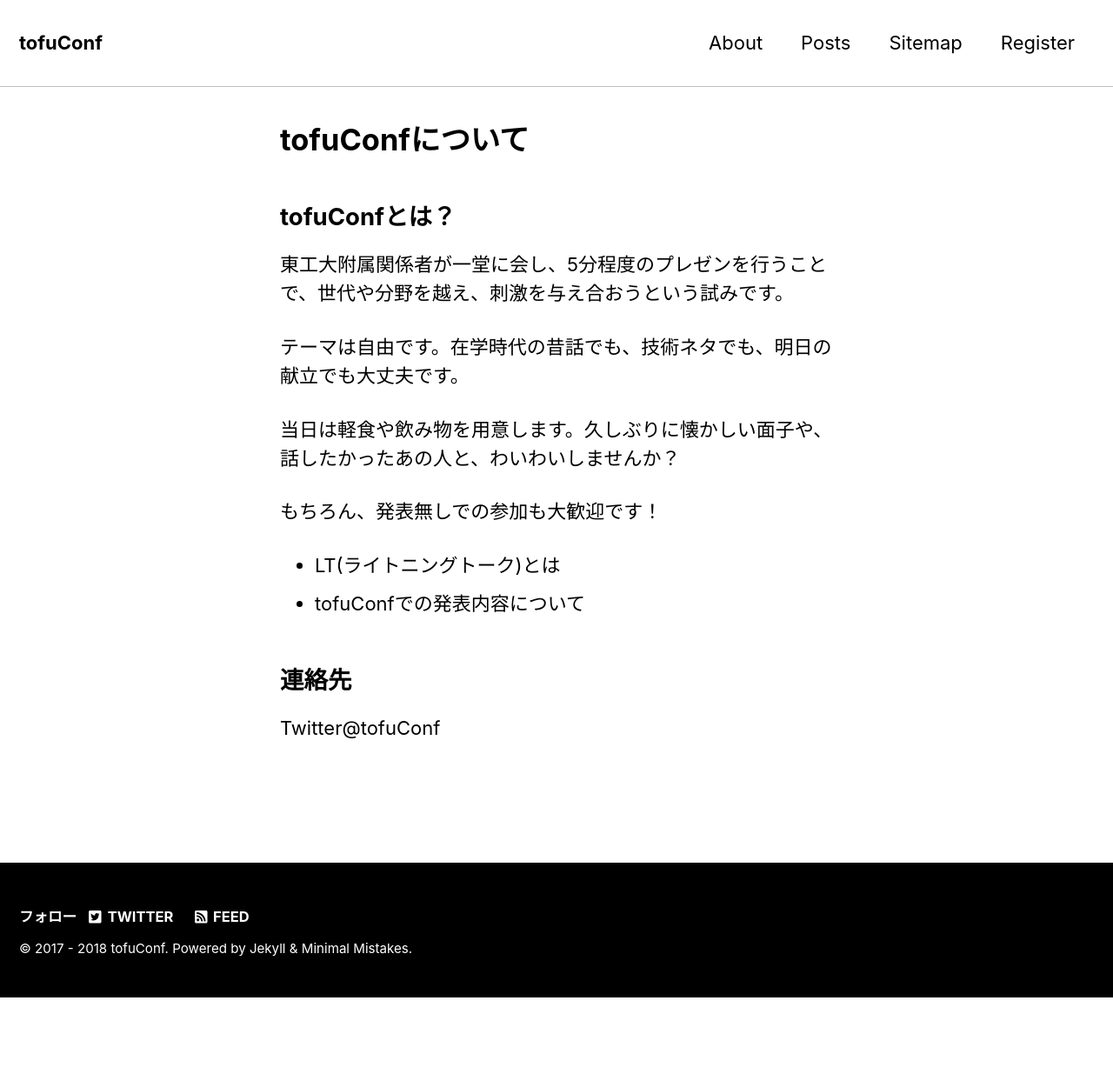
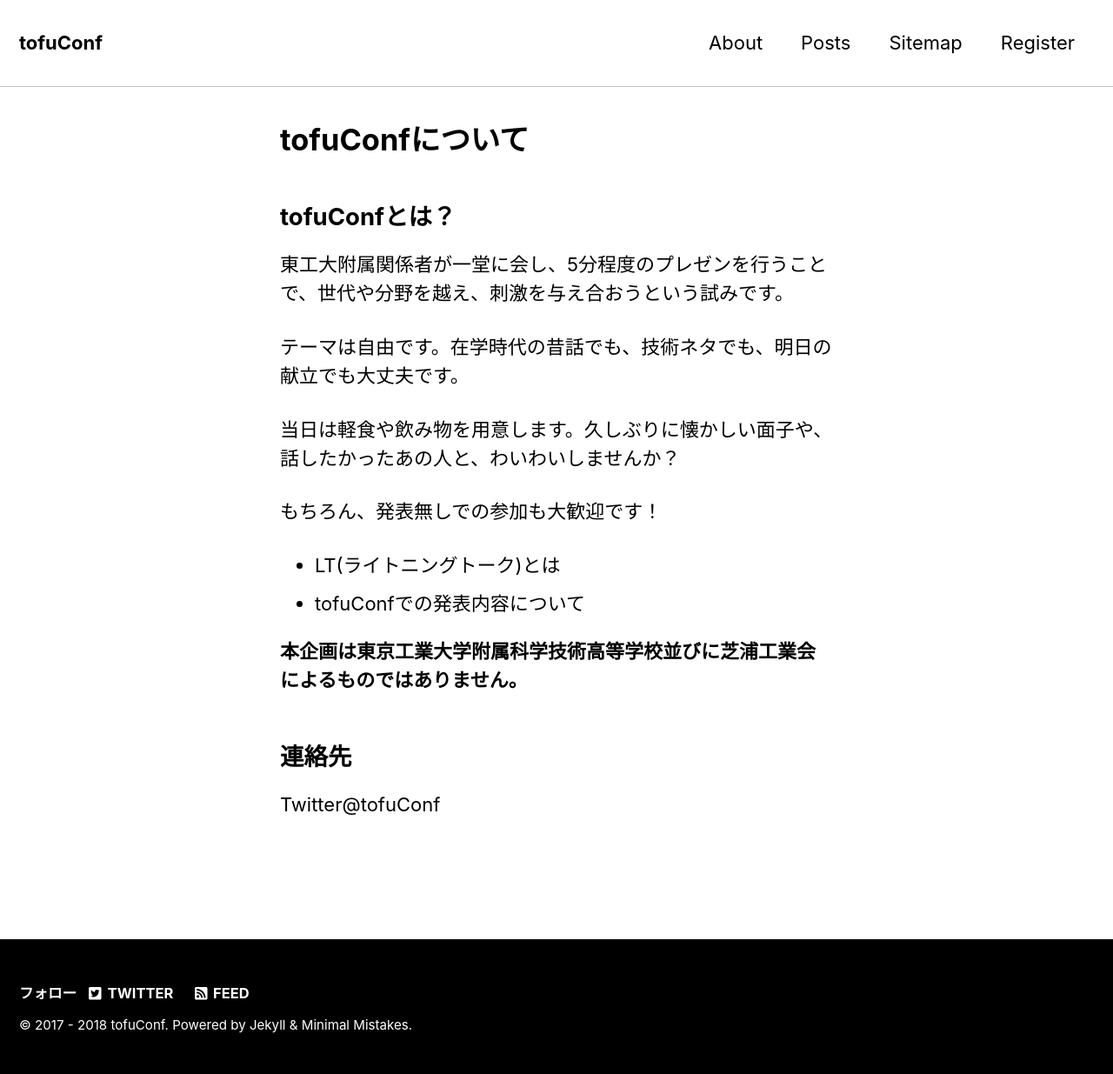
Before and after one commit to tofuconf/tofuconf.club, a Jekyll site: the page built from _pages/about.md, in a window 1280 px wide. Shown: the whole page at 87% size. Built offline with Jekyll 4.4.1, drawn with Linux system fonts in a browser that asks for light colours; nearby versions of some CDN libraries; before the commit the page ends 1147 px from its top, so only the background shows below that.

Commit message:
Add notice

```diff
--- a/_pages/about.md
+++ b/_pages/about.md
@@ -19,6 +19,8 @@
 * [LT(ライトニングトーク)とは](http://shibuya.pm.org/blosxom/common/lightning_talks.html)
 * [tofuConfでの発表内容について](/about/presentation.html)
 
+__本企画は東京工業大学附属科学技術高等学校並びに芝浦工業会によるものではありません。__
+
 ## 連絡先
 
 [Twitter@tofuConf](https://twitter.com/tofuConf)
```
